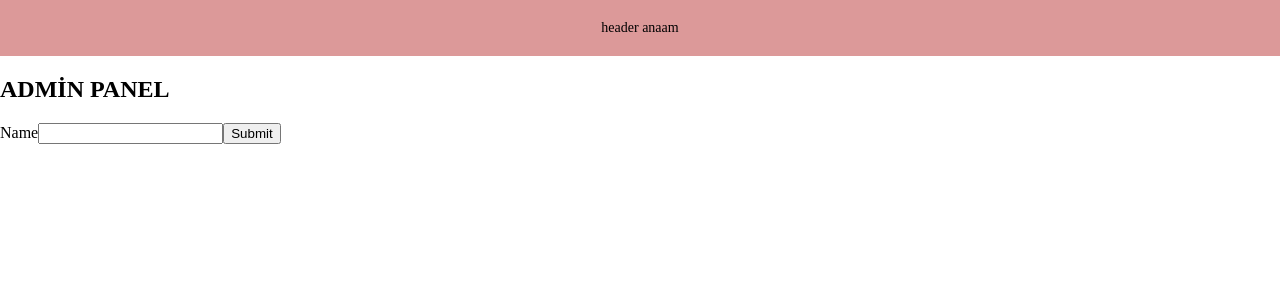
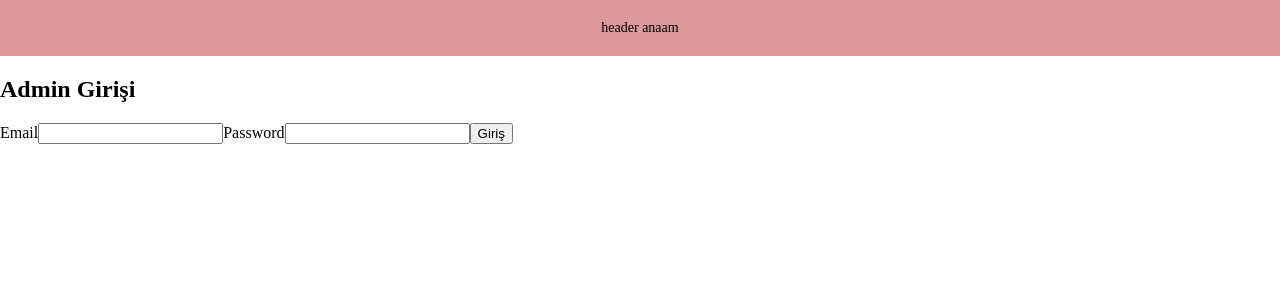
Before and after one commit to Tugbagundogdu/Fimple-Final-Case, a React (Vite) app: page /admin in a window 1280 px wide. Shown: the top 300 px of the page. Built offline with nearby package versions, Linux system fonts and the light colour scheme; no server answers; the database is empty.

Commit message:
admin login auth added

```diff
--- a/src/components/AdminPanel/AdminPanel.jsx
+++ b/src/components/AdminPanel/AdminPanel.jsx
@@ -1,16 +1,41 @@
-import { useNavigate } from "react-router-dom"
-const AdminPanel = () => {
-    const navigate = useNavigate();
+import { useForm } from "react-hook-form";
+import "firebase/auth";
+import { useNavigate } from "react-router-dom";
+import { getAuth, signInWithEmailAndPassword } from "firebase/auth";
+
+const AdminLogin = () => {
+  const { register, handleSubmit } = useForm();
+  const navigate = useNavigate();
+
+  const auth = getAuth();
+
+  const onSubmit = async (data) => {
+    const { email, password } = data;
+
+    try {
+      const userCredential = await signInWithEmailAndPassword(auth, email, password);
+      const user = userCredential.user;
+      console.log("Giriş başarılı, kullanıcı:", user);
+      navigate("/admin/basvuru-listesi");
+      // Başarılı giriş durumunda yönlendirme veya diğer işlemleri yapabilirsiniz
+    } catch (error) {
+      // Giriş hatası durumunda
+      console.log("Giriş hatası:", error.message);
+    }
+  };
+
   return (
     <div>
-        <h2>ADMİN PANEL</h2>
-      <form action="">
-        <label htmlFor="name">Name</label>
-        <input type="text" name="name" id="name" />
-        <button onClick={() => navigate("/admin/basvuru-listesi")} type="submit">Submit</button>
+      <h2>Admin Girişi</h2>
+      <form onSubmit={handleSubmit(onSubmit)}>
+        <label htmlFor="email">Email</label>
+        <input type="email" {...register("email")} id="email" />
+        <label htmlFor="password">Password</label>
+        <input type="password" {...register("password")} id="password" />
+        <button type="submit">Giriş</button>
       </form>
     </div>
-  )
-}
+  );
+};
 
-export default AdminPanel
+export default AdminLogin;
--- a/src/firebase/firebase.js
+++ b/src/firebase/firebase.js
@@ -1,6 +1,8 @@
 // Import the functions you need from the SDKs you need
 import { initializeApp } from "firebase/app";
 import { getAnalytics } from "firebase/analytics";
+import { getAuth } from "firebase/auth";
+
 // TODO: Add SDKs for Firebase products that you want to use
 // https://firebase.google.com/docs/web/setup#available-libraries
 
@@ -17,5 +19,7 @@ const firebaseConfig = {
 };
 
 // Initialize Firebase
-const app = initializeApp(firebaseConfig);
+
+export const app = initializeApp(firebaseConfig);
+export const auth = getAuth(app);
 getAnalytics(app);
```
Also changed, not shown: src/firebase/applications.js (deleted).
